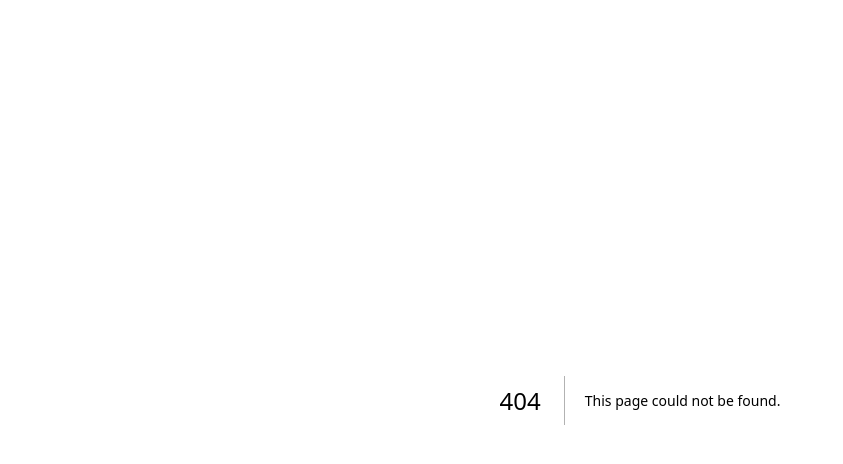
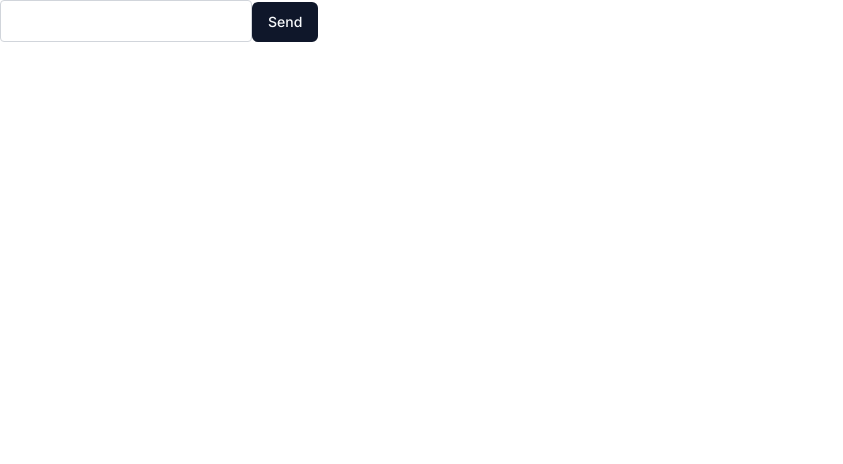
Before and after one commit to ecaleb97/hackathon-midu-vercel, a Next.js app: page /recipes in a window 1280 px wide. Before the commit this address had no page. Shown: the top 464 px of the page, without its empty margins (0-843 px from the left). Built offline with nearby package versions, Linux system fonts and the light colour scheme.

Commit message:
add recipes pages

```diff
--- /dev/null
+++ b/src/app/recipes/layout.tsx
@@ -0,0 +1,5 @@
+import type { ChildrenProps } from "@/lib/types";
+
+export default function RecipeLayout({ children }: ChildrenProps) {
+	return <div className="min-h-screen max-w-full">{children}</div>;
+}
--- /dev/null
+++ b/src/app/recipes/page.tsx
@@ -0,0 +1,36 @@
+"use client";
+
+import { useChat } from "ai/react";
+import { useRouter } from "next/navigation";
+import { Button } from "@/components/ui/button";
+
+export default function RecipePage() {
+	const router = useRouter();
+	const { messages, input, handleInputChange, handleSubmit } = useChat({
+		api: "/api/recipe",
+		onFinish: () => {
+			router.refresh();
+		},
+	});
+	return (
+		<div>
+			<form onSubmit={handleSubmit}>
+				<input
+					className="border border-gray-300 rounded p-2"
+					type="text"
+					value={input}
+					onChange={handleInputChange}
+				/>
+				<Button type="submit">Send</Button>
+			</form>
+			<div>
+				{messages.map((message) => (
+					<div key={message.id} className="whitespace-pre-wrap">
+						{message.role === "user" ? "You: " : "AI: "}
+						{message.content}
+					</div>
+				))}
+			</div>
+		</div>
+	);
+}
--- /dev/null
+++ b/src/app/recipes/vegetarian/page.tsx
@@ -0,0 +1,7 @@
+export default function VegetarianPage() {
+	return (
+		<div>
+			<h1>Vegetarian Page</h1>
+		</div>
+	);
+}
```
